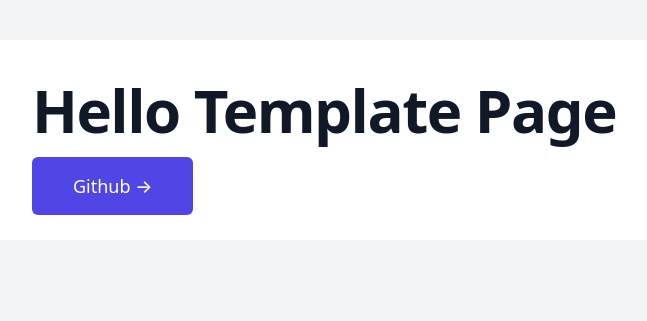
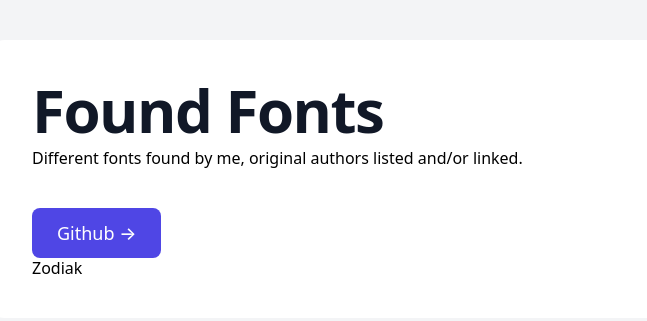
Before and after one commit to usmanity/found, a website: page index.html in a window 1280 px wide. Shown: the whole page, without its empty margins (312-959 px from the left). Drawn offline with nearby package versions, Linux system fonts and the light colour scheme.

Commit message:
setting uphomepage

```diff
--- a/index.html
+++ b/index.html
@@ -7,9 +7,20 @@
 </head>
 <body class="min-h-screen bg-gray-100">
 <div class="container max-w-md mx-auto bg-white rounded-xl overflow-hidden md:max-w-2xl p-10 mt-10">
-    <h1 class="text-4xl tracking-tight font-extrabold text-gray-900 sm:text-5xl md:text-6xl">Hello Template Page</h1>
-    <div class="mt-8">
-    <a href="https://github.com/usmanity/pages-template" class="items-center justify-center px-8 py-3 border border-transparent text-base font-medium rounded-md text-white bg-indigo-600 hover:bg-indigo-700 md:py-4 md:text-lg md:px-10">Github →</a>
+    <h1 class="text-4xl tracking-tight font-extrabold text-gray-900 sm:text-5xl md:text-6xl">Found Fonts</h1>
+    <div class="mt-2">
+        <div class="mb-10">
+            Different fonts found by me, original authors listed and/or linked.
+        </div>
+        <div class="flex flex-wrap space-y-4 text-center">
+
+    <a href="https://github.com/usmanity/pages-template" class="items-center justify-center border border-transparent text-base font-medium rounded-lg text-white py-3 px-6 bg-indigo-600 hover:bg-indigo-700 w-full sm:w-auto flex-none bg-gray-900 hover:bg-gray-700 text-white text-lg leading-6">Github →</a>
+        </div>
+    </div>
+    <div class="fonts-list">
+        <div>
+        Zodiak
+        </div>
     </div>
 </div>
 </body>
```
